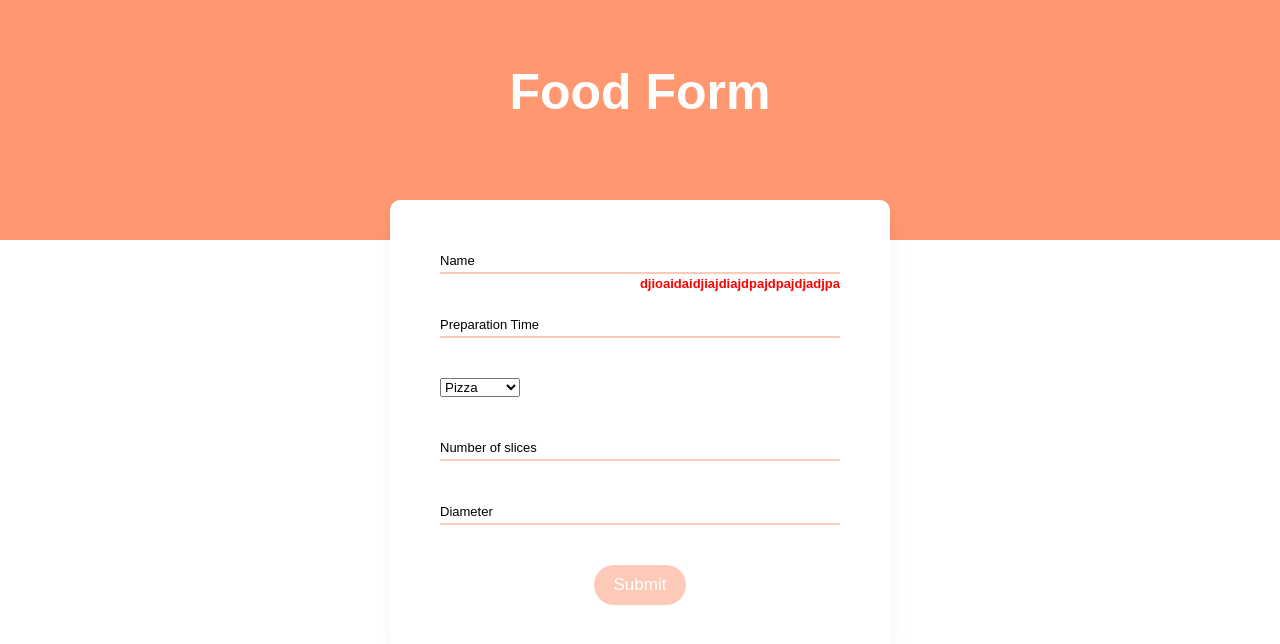
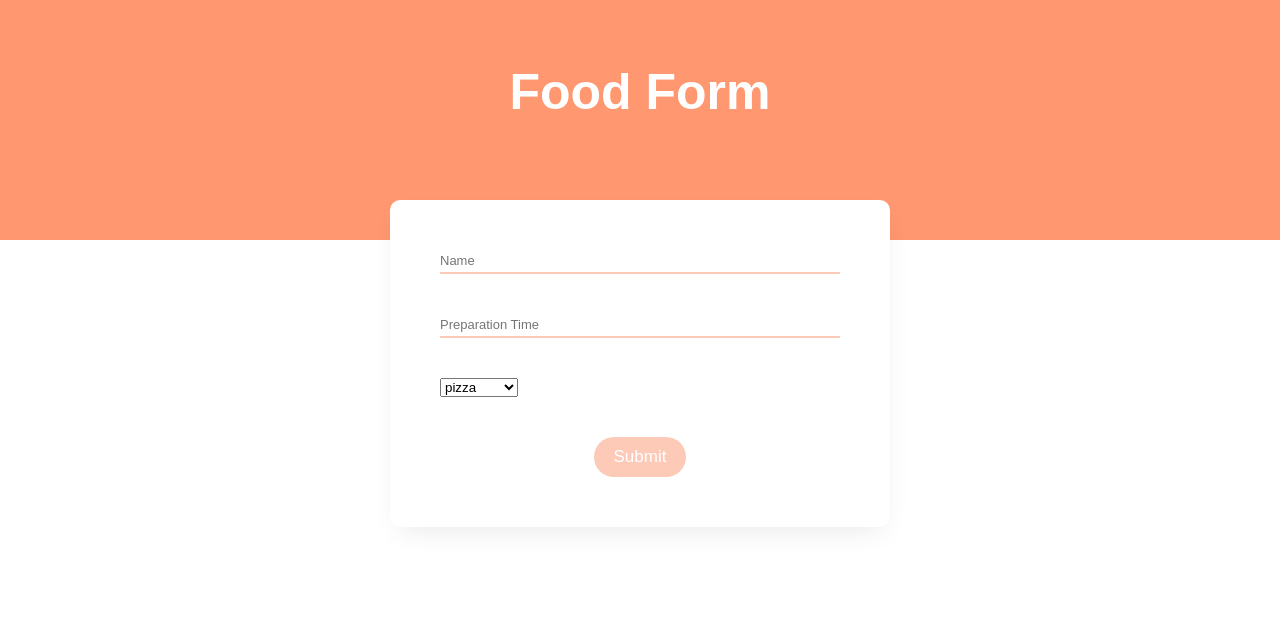
Before and after one commit to pskrzypek97/food-form, a React (Create React App) app: page / in a window 1280 px wide. Shown: the top 644 px of the page. Built offline with nearby package versions, Linux system fonts and the light colour scheme.

Commit message:
Created Input component and inputs object

```diff
--- a/src/App.tsx
+++ b/src/App.tsx
@@ -1,4 +1,4 @@
-import Form from './components/Form/Form';
+import FormComp from './components/Form/Form';
 
 const App = () => {
 	return (
@@ -7,7 +7,7 @@ const App = () => {
 				<h1 className="heading-1">Food Form</h1>
 			</div>
 			<div className="form-wrapper">
-				<Form />
+				<FormComp />
 			</div>
 		</section>
 	);
--- a/src/components/Dropdown/Dropdown.tsx
+++ b/src/components/Dropdown/Dropdown.tsx
@@ -1,12 +1,24 @@
+import { Field } from 'react-final-form';
+
 import styles from '../../styles/dropdown.module.css';
 
-const Dropdown = () => {
+const Dropdown = ({
+	name,
+	component,
+	values,
+}: {
+	name: any;
+	component: any;
+	values: any;
+}) => {
 	return (
-		<select name="type" id="type">
-			<option value="pizza">Pizza</option>
-			<option value="sandwich">Sandwich</option>
-			<option value="soup">Soup</option>
-		</select>
+		<Field name={name} component={component}>
+			{values.map((value: any) => (
+				<option value={value} key={value}>
+					{value}
+				</option>
+			))}
+		</Field>
 	);
 };
 
--- a/src/components/Form/Form.tsx
+++ b/src/components/Form/Form.tsx
@@ -1,54 +1,49 @@
-import Dropdown from '../Dropdown/Dropdown';
+import { Form, Field } from 'react-final-form';
+
+import Input from '../Input/Input';
 
 import styles from '../../styles/form.module.css';
 
-const Form = () => {
-	return (
-		<form action="#" className={styles.form}>
-			<div className={styles['form-group']}>
-				<input
-					type="text"
-					id="name"
-					name="name"
-					className={styles['input-error']}
-				/>
-				<label htmlFor="name" className={styles['form-label']}>
-					Name
-				</label>
-				<span className={styles['error-span']}>
-					djioaidaidjiajdiajdpajdpajdjadjpa
-				</span>
-			</div>
-			<div className={styles['form-group']}>
-				<input type="text" id="preparation-time" name="preparation-time" />
-				<label htmlFor="preparation-time" className={styles['form-label']}>
-					Preparation Time
-				</label>
-			</div>
+const onSubmit = async (values: any) => {
+	console.log(values);
+};
 
-			<div className={styles['form-group']}>
-				<Dropdown />
-			</div>
+const inputs = [
+	{
+		type: 'text',
+		component: 'input',
+		id: 'name',
+		name: 'name',
+		placeholder: 'Name',
+	},
+	{
+		type: 'text',
+		component: 'input',
+		id: 'preparation_time',
+		name: 'preparation_time',
+		placeholder: 'Preparation Time',
+	},
+	{
+		component: 'select',
+		id: 'type',
+		values: ['pizza', 'soup', 'sandwich'],
+	},
+];
 
-			<div className={styles['form-group']}>
-				<input type="number" id="no_of_slices" name="no_of_slices" />
-				<label htmlFor="no_of_slices" className={styles['form-label']}>
-					Number of slices
-				</label>
-			</div>
-
-			<div className={styles['form-group']}>
-				<input type="number" id="diameter" name="diameter" />
-				<label htmlFor="diameter" className={styles['form-label']}>
-					Diameter
-				</label>
-			</div>
-
+const FormComp = () => (
+	<Form
+		onSubmit={onSubmit}
+		render={({ handleSubmit, form }) => (
+			<form action="#" className={styles.form} onSubmit={handleSubmit}>
+				{inputs.map((input) => (
+					<Input {...input} key={input.id} />
+				))}
 				<button type="submit" className={styles['form__button']}>
 					Submit
 				</button>
 			</form>
+		)}
+	/>
 );
-};
 
-export default Form;
+export default FormComp;
--- /dev/null
+++ b/src/components/Input/Input.tsx
@@ -0,0 +1,39 @@
+import { Field } from 'react-final-form';
+
+import Dropdown from '../Dropdown/Dropdown';
+
+import styles from '../../styles/form.module.css';
+
+const Input = (props: any) => {
+	return (
+		<div className={styles['form-group']}>
+			{props.component === 'input' && (
+				<>
+					<Field
+						type={props.type}
+						id={props.id}
+						name={props.name}
+						component={props.component}
+						placeholder={props.placeholder}
+					/>
+				</>
+			)}
+			{props.component === 'select' && (
+				<Dropdown
+					name={props.name}
+					component={props.component}
+					values={props.values}
+				/>
+				// <Field name={props.name} component={props.component}>
+				// 	{props.values.map((value: any) => (
+				// 		<option value={value} key={value}>
+				// 			{value}
+				// 		</option>
+				// 	))}
+				// </Field>
+			)}
+		</div>
+	);
+};
+
+export default Input;
```
Lines whose indentation alone changed are shown as unchanged.
